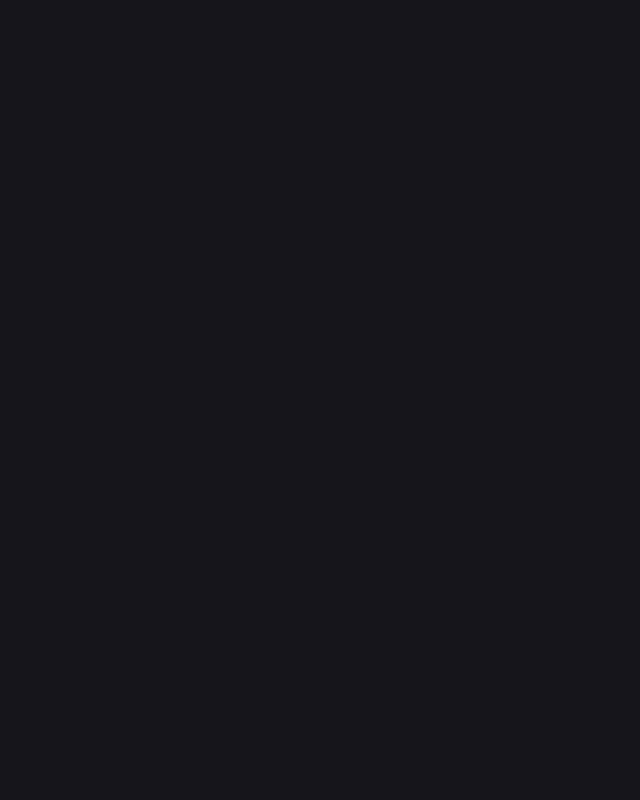
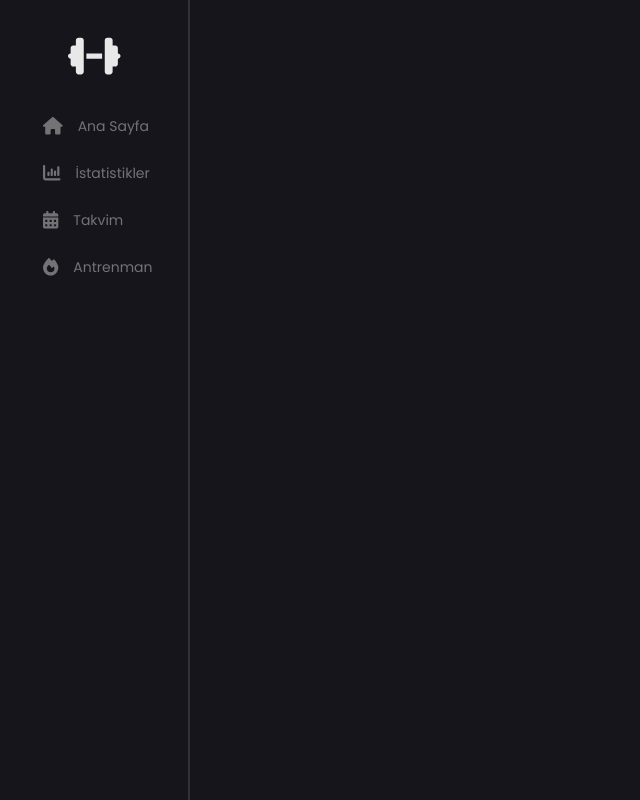
Before and after one commit to akifkaya0/workout-tracking-app, an Angular app: page / in a window 1280 px wide. Shown: the whole page, without its empty margins (0-640 px from the left). Built offline with nearby package versions, Linux system fonts and the light colour scheme.

Commit message:
navigation bar added

```diff
--- a/package.json
+++ b/package.json
@@ -20,6 +20,8 @@
     "@angular/platform-browser": "^14.0.0-next.0",
     "@angular/platform-browser-dynamic": "^14.0.0-next.0",
     "@angular/router": "^14.0.0-next.0",
+    "@fortawesome/angular-fontawesome": "^0.11.1",
+    "@fortawesome/free-solid-svg-icons": "^6.2.0",
     "rxjs": "~7.5.0",
     "tslib": "^2.3.0",
     "zone.js": "~0.11.4"
--- a/src/app/app.component.html
+++ b/src/app/app.component.html
@@ -1,5 +1,6 @@
 <div class="layout-container">
 
+  <app-nav-bar></app-nav-bar>
 
   <div class="router">
     <router-outlet></router-outlet>
--- a/src/app/app.module.ts
+++ b/src/app/app.module.ts
@@ -4,17 +4,19 @@ import { BrowserModule } from '@angular/platform-browser';
 import { AppRoutingModule } from './app-routing.module';
 import { AppComponent } from './app.component';
 import { BrowserAnimationsModule } from '@angular/platform-browser/animations';
-import {MatButtonModule} from '@angular/material/button';
+import { NavBarComponent } from './layout/nav-bar/nav-bar.component';
+import { FontAwesomeModule } from '@fortawesome/angular-fontawesome';
 
 @NgModule({
   declarations: [
     AppComponent,
+    NavBarComponent
   ],
   imports: [
     BrowserModule,
     AppRoutingModule,
     BrowserAnimationsModule,
-    MatButtonModule
+    FontAwesomeModule
   ],
   providers: [],
   bootstrap: [AppComponent]
--- /dev/null
+++ b/src/app/entity/nav-bar-item.ts
@@ -0,0 +1,7 @@
+import { IconDefinition } from "@fortawesome/free-solid-svg-icons";
+
+export interface NavBarItem {
+  title: string,
+  icon: IconDefinition,
+  path: string
+}
--- /dev/null
+++ b/src/app/layout/nav-bar/nav-bar.component.html
@@ -0,0 +1,20 @@
+<div class="navbar-container">
+
+  <div class="home-icon">
+    <fa-icon [icon]="navbarIcons['headerIcon']" size="3x"></fa-icon>
+  </div>
+
+  <nav>
+    <div class="nav-item-container" *ngFor="let navItem of navBarItems">
+      <div class="nav-item">
+        <a [routerLink]="navItem.path" routerLinkActive="nav-item-active" [routerLinkActiveOptions]="{exact:true}">
+
+          <fa-icon [icon]="navItem.icon" size="lg"></fa-icon>
+          <p>{{navItem.title}}</p>
+
+        </a>
+      </div>
+    </div>
+  </nav>
+
+</div>
--- /dev/null
+++ b/src/app/layout/nav-bar/nav-bar.component.scss
@@ -0,0 +1,63 @@
+.navbar-container{
+  width: 190px;
+  border-right:2px solid #323136 ;
+  height: 100vh;
+  padding: 15px;
+  display: flex;
+  flex-direction: column;
+  align-items: center;
+  position: fixed;
+}
+
+.home-icon{
+  margin-top: 20px;
+}
+
+nav{
+  width: 100%;
+  margin-top: 20px;
+}
+
+nav a{
+  text-decoration: none;
+  color: #737376;
+}
+
+.nav-item-container{
+  margin: 10px 0px;
+}
+
+.nav-item-container :hover{
+  background-color: #1f1e26;
+  color : #e8e8e8;
+  border-radius: 20px;
+}
+
+.nav-item{
+  display: flex;
+  align-items: center;
+  width: 100%;
+  padding: 8px;
+
+  a{
+    width: 100%;
+    display: flex;
+  }
+
+  p{
+    margin: 0 0 0 15px;
+    font-weight: 400;
+  }
+
+  fa-icon{
+    margin-left: 20px;
+  }
+}
+
+.nav-item-active {
+  p , fa-icon{
+    color: #e8e8e8;
+    font-weight: 400;
+  }
+
+}
--- /dev/null
+++ b/src/app/layout/nav-bar/nav-bar.component.ts
@@ -0,0 +1,32 @@
+import { Component, OnInit } from '@angular/core';
+import { faCalendarDays, faChartColumn, faDumbbell, faFire, faHome} from '@fortawesome/free-solid-svg-icons';
+import { NavBarItem } from 'src/app/entity/nav-bar-item';
+
+@Component({
+  selector: 'app-nav-bar',
+  templateUrl: './nav-bar.component.html',
+  styleUrls: ['./nav-bar.component.scss']
+})
+export class NavBarComponent implements OnInit {
+
+  navbarIcons = {
+    "headerIcon" : faDumbbell,
+    "homeIcon" : faHome,
+    "statsIcon" : faChartColumn,
+    "calendarIcon" : faCalendarDays,
+    "workoutIcon" : faFire
+  }
+
+  navBarItems: NavBarItem[] = [
+    { title: "Ana Sayfa", icon: this.navbarIcons["homeIcon"], path: "/home" },
+    { title: "İstatistikler", icon: this.navbarIcons["statsIcon"], path: "/stats" },
+    { title: "Takvim", icon: this.navbarIcons["calendarIcon"], path: "/calendar" },
+    { title: "Antrenman", icon: this.navbarIcons["workoutIcon"], path: "/workout" }
+  ];
+
+  constructor() { }
+
+  ngOnInit(): void {
+  }
+
+}
--- a/src/styles.scss
+++ b/src/styles.scss
@@ -58,6 +58,7 @@ $workout-tracking-app-theme: mat.define-light-theme((color: (primary: $workout-t
 * {
   box-sizing: border-box;
   font-family: 'Poppins', sans-serif;
+  font-size: 14px;
 }
 
 html,
```
Also changed, not shown: 2 other files (tests, documents, lock files or other folders).
